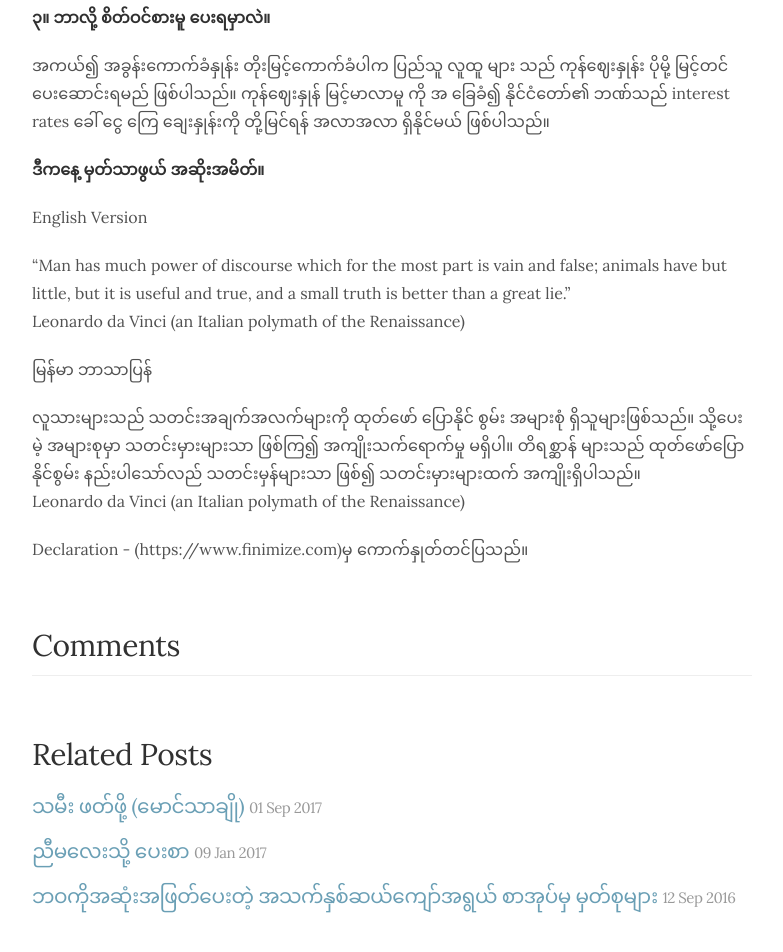
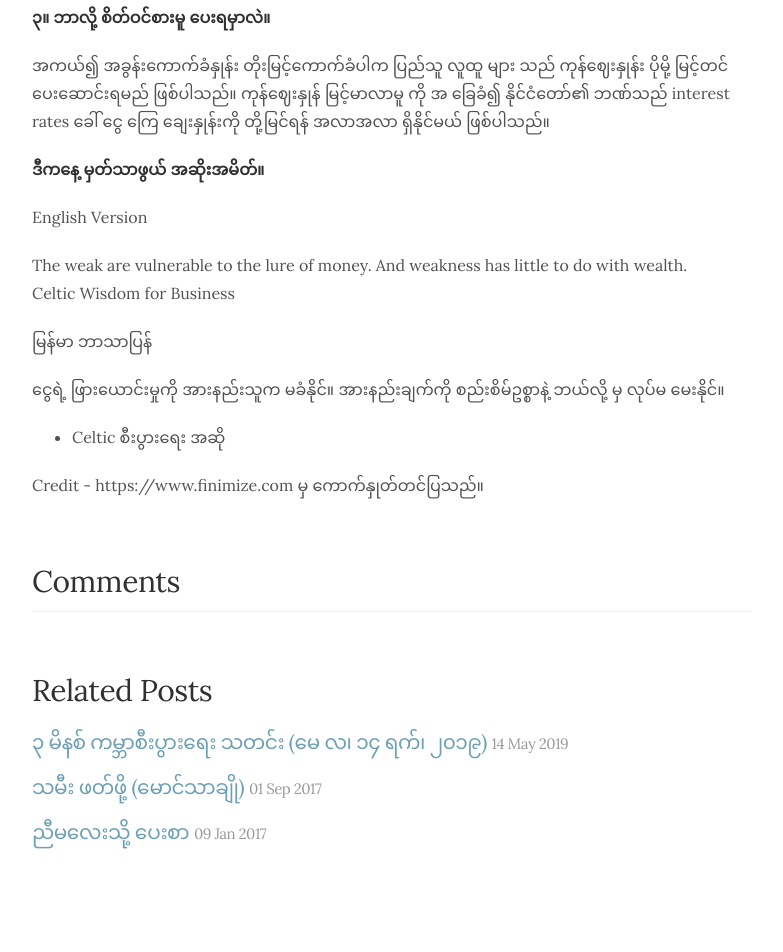
Before and after one commit to alexsnow348/alexsnow348.github.io, a Jekyll site: the page built from _posts/2019-05-13-3minutesglobalnews.md, in a window 1280 px wide and 1400 px high, scrolled down 537 px. Shown: the part 432-1384 px from the top of the window, without its empty margins (248-1031 px from the left). Built offline with Jekyll 4.4.1, drawn with Linux system fonts in a browser that asks for light colours; nearby versions of some CDN libraries; comment, search, counter and statistics services are not loaded; after the commit the page ends 1873 px from its top, so only the background shows below that.

Commit message:
posted for 14052019

```diff
--- a/_posts/2019-05-13-3minutesglobalnews.md
+++ b/_posts/2019-05-13-3minutesglobalnews.md
@@ -24,14 +24,15 @@ tag: ["3 Minutes Global News"]
 
 English Version
 
-"Man has much power of discourse which for the most part is vain and false; animals have but little, but it is useful and true, and a small truth is better than a great lie."<br />
-Leonardo da Vinci (an Italian polymath of the Renaissance)
+The weak are vulnerable to the lure of money.
+And weakness has little to do with wealth.<br />
+Celtic Wisdom for Business
+
 
 မြန်မာ ဘာသာပြန်
 
-လူသားများသည် သတင်းအချက်အလက်များကို  ထုတ်ဖော် ပြောနိုင် စွမ်း အများစုံ ရှိသူများဖြစ်သည်။ သို့ပေးမဲ့ အများစုမှာ သတင်းမှားများသာ ဖြစ်ကြ၍ အကျိုးသက်ရောက်မှု မရှိပါ။ တိရစ္ဆာန် များသည် ထုတ်ဖော်ပြောနိုင်စွမ်း နည်းပါသော်လည် သတင်းမှန်များသာ ဖြစ်၍ သတင်းမှားများထက် အကျိုးရှိပါသည်။<br />
-Leonardo da Vinci (an Italian polymath of the Renaissance)
+ငွေရဲ့ ဖြားယောင်းမှုကို အားနည်းသူက မခံနိုင်။
+အားနည်းချက်ကို စည်းစိမ်ဥစ္စာနဲ့ ဘယ်လို့ မှ လုပ်မ မေးနိုင်။<br />
+- Celtic စီးပွားရေး အဆို
 
-
-
-Declaration - (https://www.finimize.com)မှ ကောက်နှုတ်တင်ပြသည်။
+Credit - https://www.finimize.com မှ ကောက်နှုတ်တင်ပြသည်။
```
Also changed, not shown: _posts/2019-05-14-3minutesglobalnews.md (added, +38 -0 lines).
